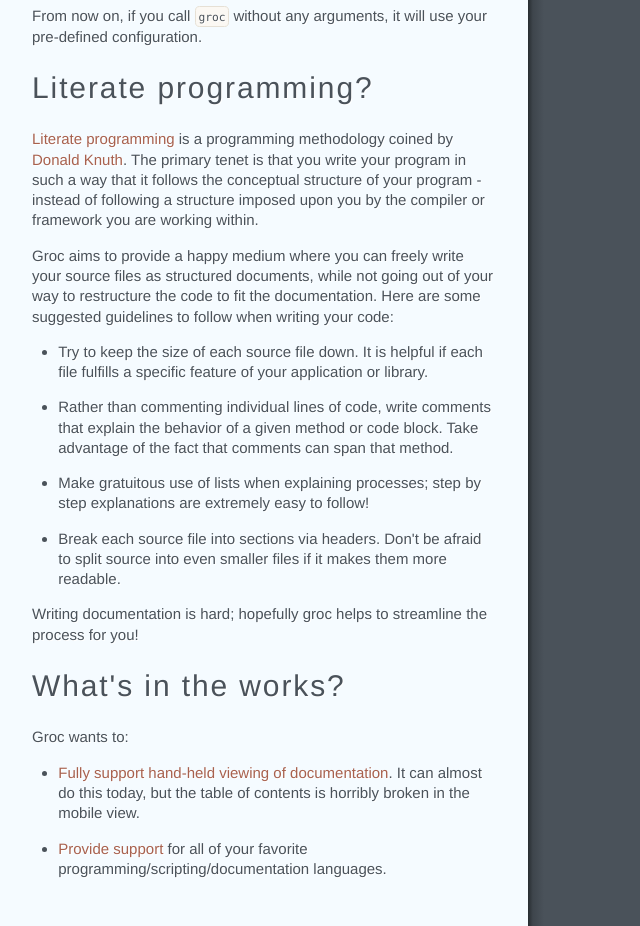
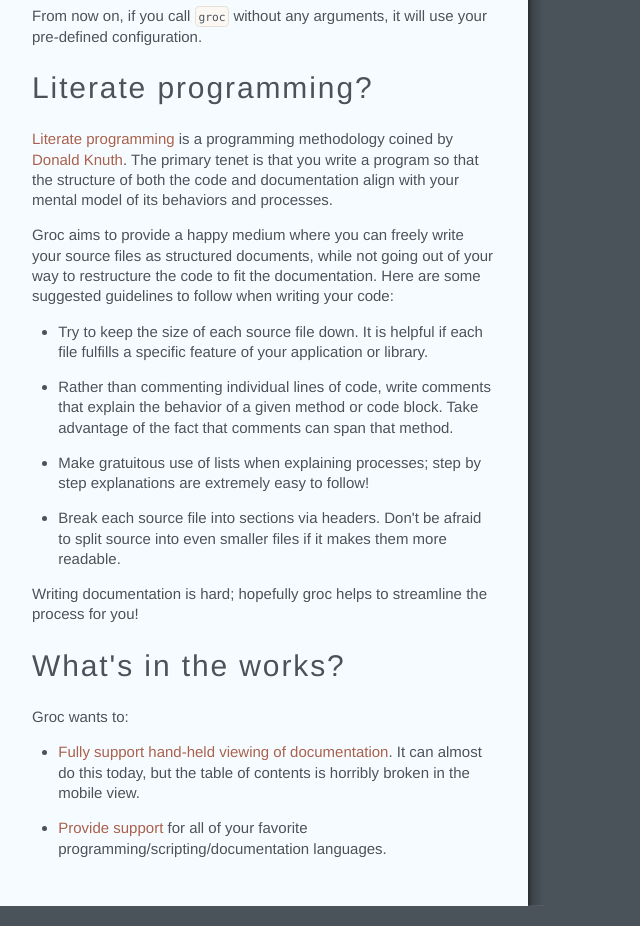
Before and after one commit to nevir/groc, a plain HTML site: page index.html in a window 1280 px wide. Shown: the part 1880-2806 px from the top of the page, without its empty margins (0-640 px from the left). Drawn offline with Linux system fonts and the light colour scheme.

Commit message:
Generated documentation for 53adbfaee390d814377395661823e77e4dd7544f

```diff
--- a/index.html
+++ b/index.html
@@ -84,9 +84,8 @@
 
 <p><a href="http://en.wikipedia.org/wiki/Literate_programming">Literate programming</a> is a programming
 methodology coined by <a href="http://en.wikipedia.org/wiki/Donald_Knuth">Donald Knuth</a>.  The primary tenet
-is that you write your program in such a way that it follows the conceptual structure of your
-program - instead of following a structure imposed upon you by the compiler or framework you are
-working within.</p>
+is that you write a program so that the structure of both the code and documentation align with
+your mental model of its behaviors and processes.</p>
 
 <p>Groc aims to provide a happy medium where you can freely write your source files as structured
 documents, while not going out of your way to restructure the code to fit the documentation.
```
